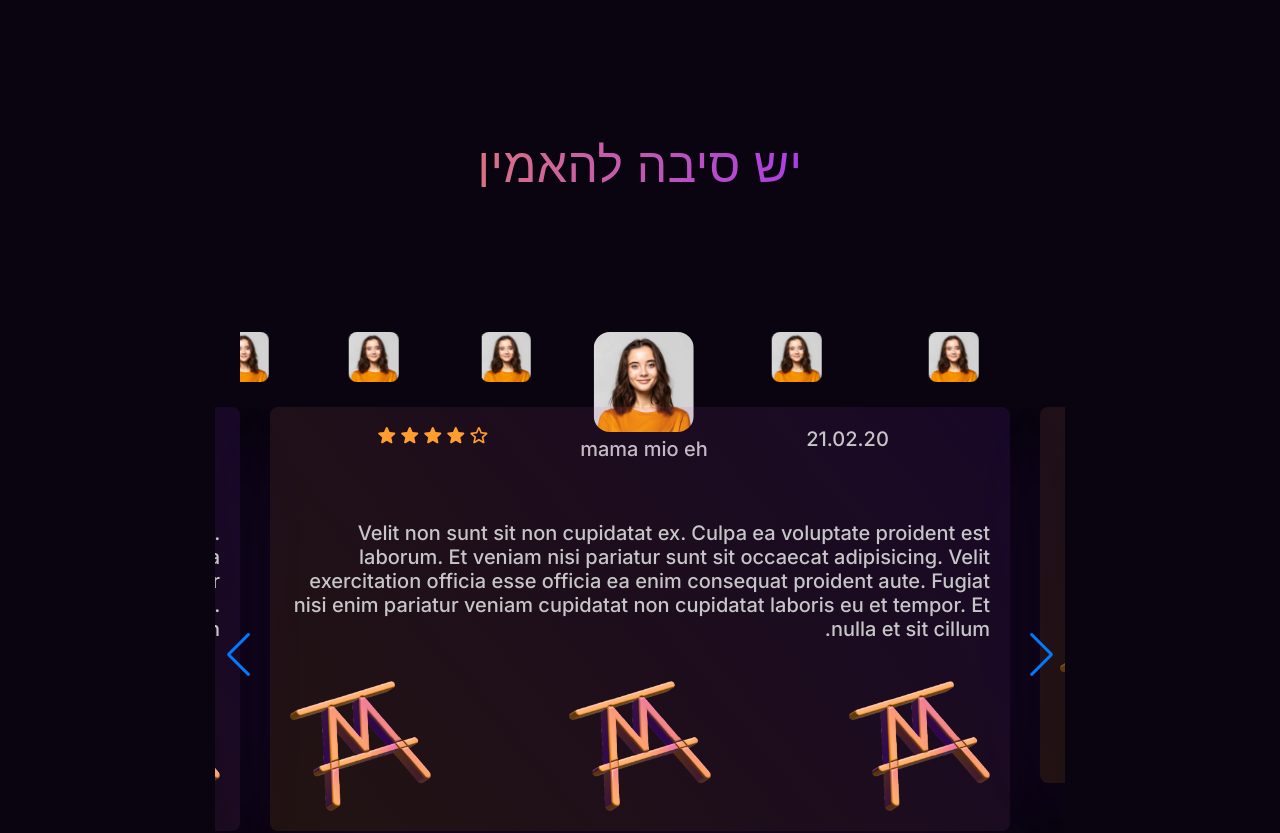
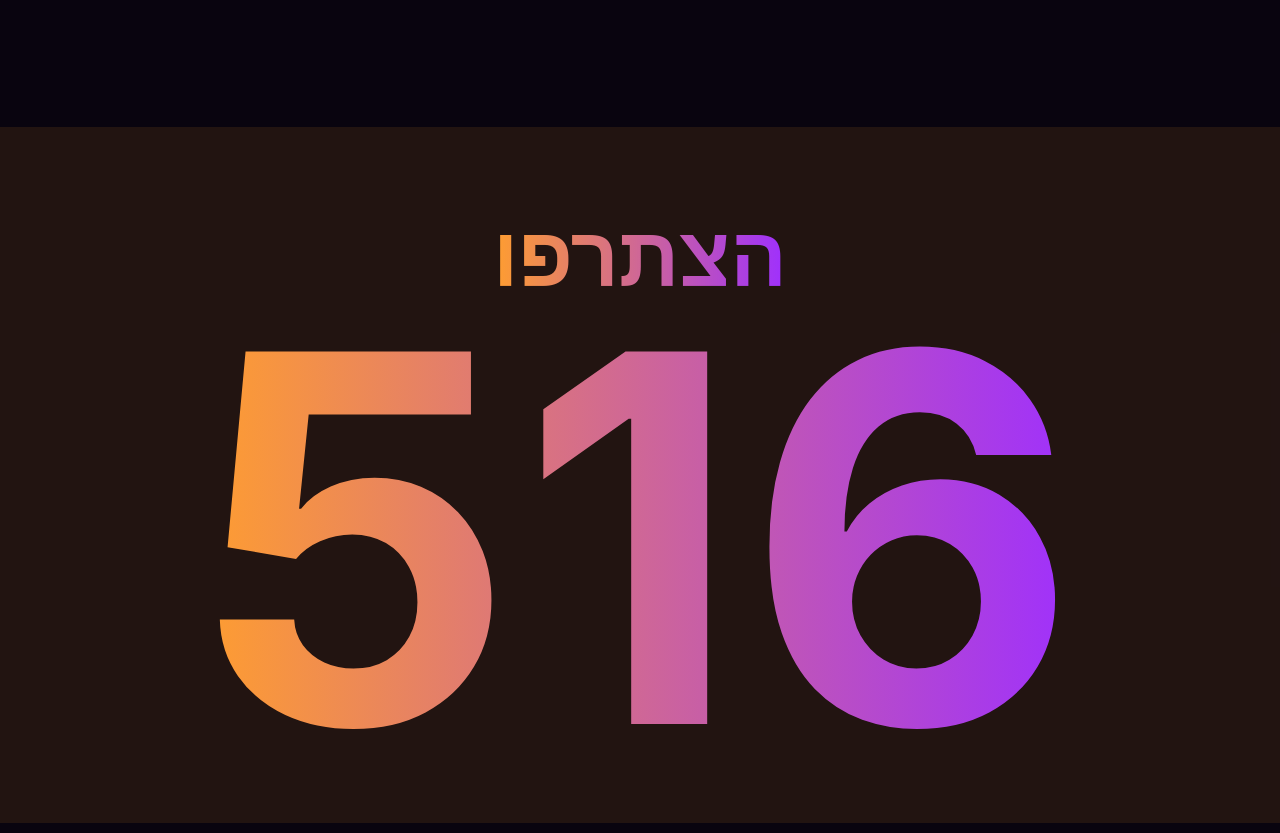
Before and after one commit to matveisch/beetrade-promote, a Next.js app: page /product_page in a window 1280 px wide. Shown: the part 1700-2533 px from the top of the page. Built offline with nearby package versions, Linux system fonts and the light colour scheme.

Commit message:
students

```diff
--- a/src/components/reviewSlide/index.module.scss
+++ b/src/components/reviewSlide/index.module.scss
@@ -1,23 +1,34 @@
 @import "../../styles/variables.module.scss";
 #reviewWrapper {
   max-width: 700px;
+  width: 50vw;
   padding: 20px;
   background: linear-gradient(
     230deg,
     rgba(158, 47, 255, 0.1) 0%,
     rgba(255, 158, 47, 0.1) 100%
   );
-  box-shadow: 0px 25px 85px -20px rgba(158, 47, 255, 0.1);
+  box-shadow: 0 25px 85px -20px rgba(158, 47, 255, 0.1);
   margin: 0 auto;
   border-radius: 8px;
+
   #starsAndDate {
     gap: 130px;
     display: flex;
+
+    @media (max-width: 1100px) {
+      justify-content: center;
+      margin-top: 60px;
+    }
 
     #date {
       text-align: center;
       width: 50%;
       margin: 0 auto;
+
+      @media (max-width: 1100px) {
+        display: none;
+      }
     }
     #stars {
       width: 50%;
@@ -29,7 +40,12 @@
 
   #reviewText {
     margin-top: 70px;
+
+    @media (max-width: 1100px) {
+      margin-top: 40px;
+    }
   }
+
   #resultImages {
     display: flex;
     justify-content: space-between;
@@ -37,10 +53,20 @@
     margin-top: 40px;
     gap: 30px;
 
+    @media (max-width: 1100px) {
+      justify-content: center;
+    }
+
     img {
       flex-basis: auto;
       height: 130px;
       width: auto;
+
+      &:first-child, &:last-child {
+        @media (max-width: 1100px) {
+          display: none;
+        }
+      }
     }
   }
 }
--- a/src/pages/product_page/index.tsx
+++ b/src/pages/product_page/index.tsx
@@ -2,11 +2,13 @@ import React from 'react';
 import Rates from '@/pages/product_page/sections/rates_section';
 import ProductHero from '@/pages/product_page/sections/producutHero';
 import Features from '@/pages/product_page/sections/features';
+import Students from '@/pages/product_page/sections/students';
 const Index = () => {
   return (
     <div style={{ display: 'flex', flexDirection: 'column', margin: '0 14vw' }}>
       <ProductHero />
       <Features />
+      <Students />
       <Rates />
     </div>
   );
--- a/src/pages/product_page/sections/rates_section/index.tsx
+++ b/src/pages/product_page/sections/rates_section/index.tsx
@@ -1,4 +1,4 @@
-import React, { useState } from 'react';
+import React, { useEffect, useState } from 'react';
 import styles from './index.module.scss';
 import { Swiper, SwiperSlide } from 'swiper/react';
 import Image from 'next/image';
@@ -13,6 +13,16 @@ import { Navigation, Controller } from 'swiper';
 const Rates = () => {
   const [firstSwiper, setFirstSwiper] = useState<any>({});
   const [secondSwiper, setSecondSwiper] = useState<any>({});
+  const [screenWidth, setScreenWidth] = useState<number>(0);
+
+  // handel screen width
+  useEffect(() => {
+    setScreenWidth(window.innerWidth);
+    const handleResize = () => setScreenWidth(window.innerWidth);
+    window.addEventListener('resize', handleResize);
+    return () => window.removeEventListener('resize', handleResize);
+  }, []);
+
   return (
     <section id={styles.ratesSection}>
       <h2 className="h2" id={styles.title}>
@@ -26,7 +36,6 @@ const Rates = () => {
         initialSlide={3}
         centeredSlides={true}
         loop={false}
-        spaceBetween={30}
         className={'imagesSwiper'}>
         <SwiperSlide>
           <Image src={profilePic} alt="review profile picture" />
@@ -66,7 +75,7 @@ const Rates = () => {
         slidesPerView={'auto'}
         loop={false}
         spaceBetween={30}
-        navigation={true}
+        navigation={screenWidth > 768}
         className={styles.mySwiper}>
         <SwiperSlide>
           <ReviewSlide
--- a/src/pages/product_page/sections/students/index.module.scss
+++ b/src/pages/product_page/sections/students/index.module.scss
@@ -1 +1,44 @@
 @import "../../../../styles/variables.module.scss";
+
+.students {
+  display: flex;
+  flex-direction: column;
+  align-items: center;
+  gap: 30px;
+
+  width: 100vw;
+  align-self: center;
+  padding: 80px 0;
+  margin-top: 185px;
+
+  background: rgba(255, 158, 47, 0.1);
+
+  h1 {
+    background: linear-gradient(270deg, #9E2FFF 0%, #FF9E2F 100%);
+    -webkit-background-clip: text;
+    -webkit-text-fill-color: transparent;
+    background-clip: text;
+    width: fit-content;
+
+    @media (max-width: 425px) {
+      font-size: 60px;
+    }
+  }
+
+  p {
+    background: linear-gradient(270deg, #9E2FFF 0%, #FF9E2F 100%);
+    -webkit-background-clip: text;
+    -webkit-text-fill-color: transparent;
+    background-clip: text;
+    width: fit-content;
+
+    font-family: $mainFont;
+    font-style: normal;
+    font-weight: 700;
+    font-size: 40vw;
+    line-height: 80%;
+
+    text-align: center;
+    letter-spacing: 0.01em;
+  }
+}
--- a/src/pages/product_page/sections/students/index.tsx
+++ b/src/pages/product_page/sections/students/index.tsx
@@ -1,7 +1,11 @@
 import React from 'react';
 import styles from './index.module.scss';
-import Rates from '@/pages/product_page/sections/rates_section';
 const Students = () => {
-  return <>hello</>;
+  return (
+    <div className={styles.students}>
+      <h1>הצתרפו</h1>
+      <p>516</p>
+    </div>
+  );
 };
 export default Students;
```
